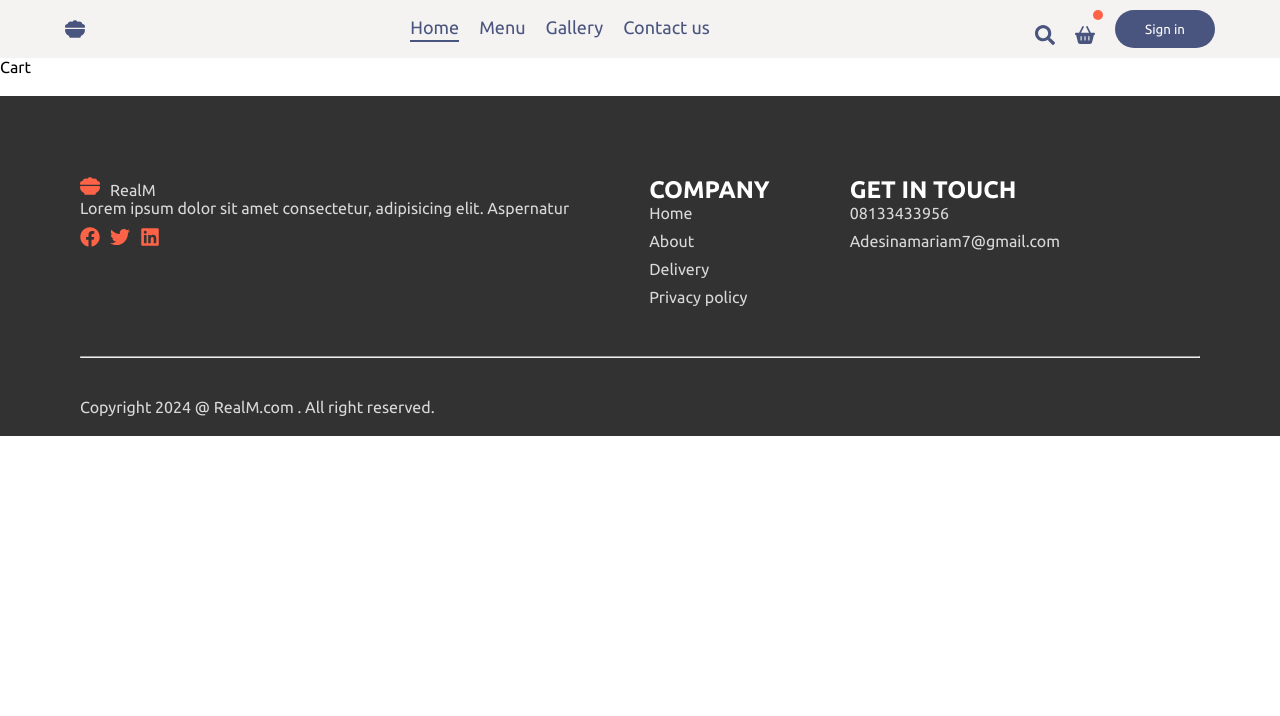
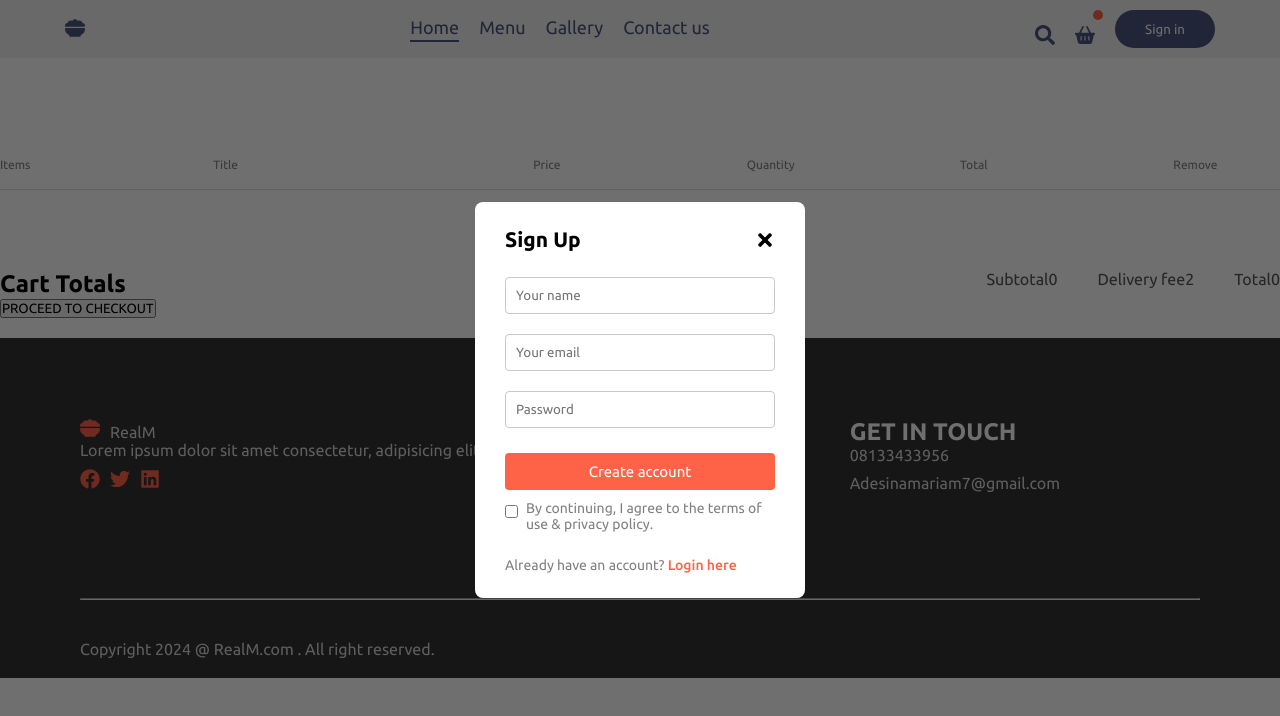
Before and after one commit to realmintech/food-website, a React (Create React App) app: page /Cart in a window 1280 px wide. Both pictures are taken after a click on the button "Sign in". Shown: the top 716 px of the page. Built offline with nearby package versions, Linux system fonts and the light colour scheme.

Commit message:
cart page ongoing

```diff
--- a/src/App.js
+++ b/src/App.js
@@ -1,4 +1,4 @@
-import React from 'react'
+import React, {useState} from 'react'
 import './App.css'
 import Navbar from './component/Navbar'
 import { Route, Routes } from 'react-router-dom'
@@ -6,11 +6,15 @@ import Home from './pages/home/Home'
 import Cart from './pages/cart/Cart'
 import PlaceOrder from './pages/placeOrder/PlaceOrder'
 import Footer from './component/footer/Footer'
+import Login from './pages/loginPage/Login'
 
 function App() {
+  const [showLogin, setShowLogin] = useState(false)
   return (
+  <>
+  {showLogin?<Login setShowLogin={setShowLogin}/>:<></> }
     <div className='app'>
-      <Navbar />
+      <Navbar setShowLogin={setShowLogin}/>
       <Routes>
         <Route path='/' element={<Home />} />
         <Route path='/Cart' element={<Cart />} />
@@ -18,6 +22,7 @@ function App() {
       </Routes>
       <Footer />
     </div>
+  </>
   )
 }
 
--- a/src/component/Navbar.jsx
+++ b/src/component/Navbar.jsx
@@ -1,14 +1,17 @@
 import React, { useState } from 'react';
 import './Navbar.css';
-import { Link } from 'react-router-dom'
+import { Link } from 'react-router-dom';
 import { FaSearch } from 'react-icons/fa';
 import { FaBasketShopping, FaBowlFood } from 'react-icons/fa6';
 
-function Navbar() {
+function Navbar({ setShowLogin }) {
   const [menu, setMenu] = useState('home');
   return (
     <div className="navbar">
-      <FaBowlFood />
+      <Link to="/">
+        {' '}
+        <FaBowlFood />
+      </Link>
       <ul className="navbar-menu">
         <Link
           to="/"
@@ -41,10 +44,14 @@ function Navbar() {
           <FaSearch />
         </div>
         <div className="navbar-search-icon">
-          <FaBasketShopping />
+          <Link to="/cart">
+            <FaBasketShopping />
+          </Link>
           <div className="dot"></div>
         </div>
-        <button className="sign-in-btn">Sign in</button>
+        <button className="sign-in-btn" onClick={() => setShowLogin(true)}>
+          Sign in
+        </button>
       </div>
     </div>
   );
--- a/src/pages/cart/Cart.css
+++ b/src/pages/cart/Cart.css
@@ -0,0 +1,61 @@
+.cart {
+    margin-top: 100px;
+}
+
+.cart-item-title {
+    display: grid;
+    grid-template-columns: 1fr 1.5fr 1fr 1fr 1fr 0.5fr;
+    align-items: center;
+    color: grey;
+    font-size: 12px;
+}
+
+.cart-item-item {
+    margin: 10px 0;
+    color: black;
+}
+
+.cart-item-item img {
+    width: 50px;
+}
+
+.cart hr {
+    height: 1px;
+    background-color: #e2e2e2;
+    border: none;
+}
+
+.cart-item-item .cross {
+    cursor: pointer;
+}
+
+.cart-bottom {
+    margin-top: 80px;
+    display: flex;
+    justify-content: space-between;
+    gap: 20px;
+}
+
+.cart-total {
+    flex: 1;
+    display: flex;
+    flex-direction: column;
+    gap: 20px;
+}
+
+.cart-total-details {
+    display: flex;
+    justify-content: space-between;
+    color: #555;
+}
+
+.cart-total hr {
+    margin: 10px 0;
+}
+
+.cart-total button {
+    border: none;
+    color: white;
+    background-color: tomato;
+    width: 200px;
+}
--- a/src/pages/cart/Cart.jsx
+++ b/src/pages/cart/Cart.jsx
@@ -1,10 +1,68 @@
-import React from 'react'
-import './Cart.css'
+import React, { useContext } from 'react';
+import './Cart.css';
+import { StoreContext } from '../../context/StoreContext';
+import { FaTimes } from 'react-icons/fa';
 
 const Cart = () => {
+  const { cartItem, food_list, removeFromCart } = useContext(StoreContext);
+
   return (
-    <div>Cart</div>
-  )
-}
+    <div className="cart">
+      <div className="cart-item">
+        <div className="cart-item-title">
+          <p>Items</p>
+          <p>Title</p>
+          <p>Price</p>
+          <p>Quantity</p>
+          <p>Total</p>
+          <p>Remove</p>
+        </div>
+        <br />
+        <hr />
+        {food_list.map((item) => {
+          if (cartItem[item._id] > 0) {
+            return (
+              <React.Fragment key={item._id}>
+                <div className="cart-item-title cart-item-item">
+                  <img src={item.image} alt="" />
+                  <p>{item.name}</p>
+                  <p>#{item.price}</p>
+                  <p>{cartItem[item._id]}</p>
+                  <p>#{item.price * cartItem[item._id]}</p>
+                  <FaTimes
+                    onClick={() => removeFromCart(item._id)}
+                    className="cross"
+                  />
+                </div>
+                <hr />
+              </React.Fragment>
+            );
+          }
+          return null;
+        })}
+      </div>
+      <div className="cart-bottom">
+        <div className="cart-total">
+          <h2>Cart Totals</h2>
+        </div>
+        <div className="cart-total-details">
+          <p>Subtotal</p>
+          <p>{0}</p>
+        </div>
+        <hr />
+        <div className="cart-total-details">
+          <p>Delivery fee</p>
+          <p>{2}</p>
+        </div>
+        <hr />
+        <div className="cart-total-details">
+          <p className="bold-it">Total</p>
+          <p className="bold-it">{0}</p>
+        </div>
+      </div>
+      <button>PROCEED TO CHECKOUT</button>
+    </div>
+  );
+};
 
-export default Cart
+export default Cart;
--- /dev/null
+++ b/src/pages/loginPage/Login.css
@@ -0,0 +1,74 @@
+.login {
+    position: absolute;
+    z-index:1;
+    width: 100%;
+    height:100%;
+    background-color: #00000090;
+    display: grid;
+}
+
+.login-container {
+    place-self: center;
+    width: 330px;
+    color: #808080;
+    background-color: white;
+    display: flex;
+    flex-direction: column;
+    gap: 25px;
+    padding: 25px 30px;
+    border-radius: 8px;
+    font-size: 14px;
+    animation: fadeIn 0.5s;
+}
+
+.login-title {
+    display: flex;
+    justify-content: space-between;
+    align-items: center;
+    color: black;
+}
+
+.times-icon {
+    cursor: pointer;
+    color: black;
+}
+
+.login-input {
+    display: flex;
+    flex-direction: column;
+    gap: 20px;
+}
+
+.login-input input {
+    outline: none;
+    border: 1px solid #c9c9c9;
+    padding: 10px;
+    border-radius: 4px;
+}
+
+.login-container button {
+    border: none;
+    padding: 10px;
+    border-radius: 4px;
+    color: white;
+    background-color: tomato;
+    font-size: 15px;
+    cursor: pointer;
+}
+
+.login-condition {
+    display: flex;
+    align-items: start;
+    gap: 8px;
+    margin-top: -15px;
+}
+
+.login-condition input {
+    margin-top: 5px;
+}
+
+.login span {
+    color: tomato;
+    font-weight: 500;
+    cursor: pointer;
+}
--- /dev/null
+++ b/src/pages/loginPage/Login.jsx
@@ -0,0 +1,43 @@
+import React, {useState} from 'react'
+import './Login.css'
+import { FaTimes } from 'react-icons/fa'
+
+const Login = ({setShowLogin}) => {
+    const [currState, setCurrState] = useState('Sign Up')
+  return (
+    <div className="login">
+      <form className="login-container">
+        <div className="login-title">
+          <h2>{currState}</h2>
+          <FaTimes className='times-icon' onClick={() => setShowLogin(false)} />
+        </div>
+        <div className="login-input">
+          {currState === 'Login' ? (
+            <></>
+          ) : (
+            <input type="text" placeholder="Your name" required />
+          )}
+
+          <input type="email" placeholder="Your email" required />
+          <input type="password" placeholder="Password" required />
+        </div>
+        <button>{currState === 'Sign Up' ? 'Create account' : 'Login'}</button>
+        <div className="login-condition">
+          <input type="checkbox" required />
+          <p>By continuing, I agree to the terms of use & privacy policy.</p>
+        </div>
+        {currState === 'Login' ? (
+          <p>
+            Create a new account? <span onClick={()=>setCurrState('Sign Up')}>Click here</span>
+          </p>
+        ) : (
+          <p>
+            Already have an account? <span onClick={()=>setCurrState('Login')}>Login here</span>
+          </p>
+        )}
+      </form>
+    </div>
+  );
+}
+
+export default Login
```
